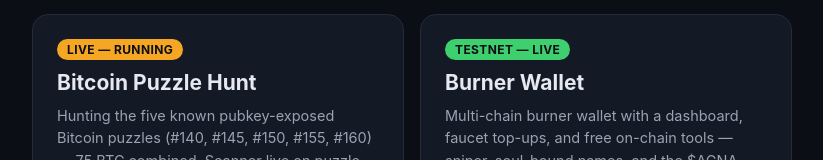
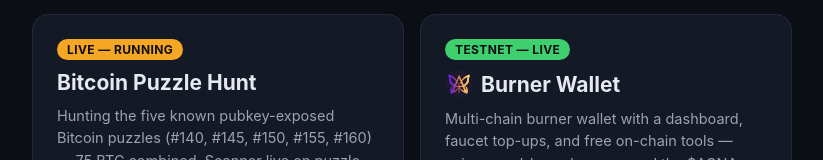
Before and after one commit to agnarez/agnarez.github.io, a plain HTML site: page index.html in a window 1280 px wide. Shown: the part 170-330 px from the top of the page, without its empty margins (228-1051 px from the left). Drawn offline with Linux system fonts and the light colour scheme.

Commit message:
Add AGNA logo to homepage (favicon + Burner Wallet card)

```diff
--- a/index.html
+++ b/index.html
@@ -4,6 +4,7 @@
 <meta charset="utf-8">
 <meta name="viewport" content="width=device-width, initial-scale=1">
 <title>agnarez — home</title>
+<link rel="icon" type="image/png" href="assets/agna-logo.png">
 <meta name="description" content="agnarez — developer, researcher, Bitcoin puzzle hunter. Home of the Bitcoin Puzzle Hunt and the Burner Wallet.">
 <style>
   :root { color-scheme: dark; }
@@ -63,7 +64,7 @@
 
     <div class="card">
       <span class="pill green">TESTNET — LIVE</span>
-      <h2>Burner Wallet</h2>
+      <h2><img src="assets/agna-logo.png" alt="AGNA logo" style="width:28px;height:28px;vertical-align:-6px;border-radius:50%;margin-right:8px">Burner Wallet</h2>
       <p>Multi-chain burner wallet with a dashboard, faucet top-ups, and free on-chain tools — sniper, soul-bound names, and the $AGNA token launcher. Testnet only, $0.</p>
       <div class="links">
         <a href="https://agnarez.github.io/burner-wallet/">→ Wallet website</a>
```
Also changed, not shown: assets/agna-logo.png (added).
